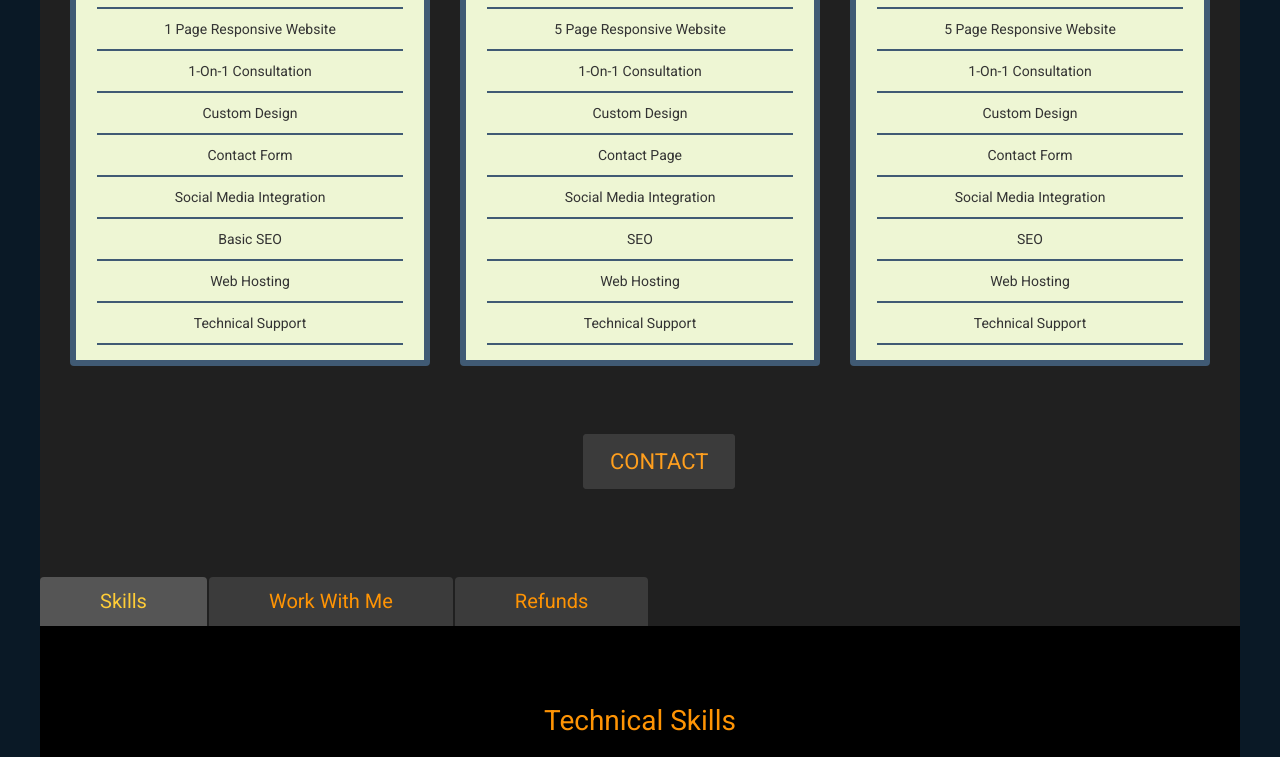
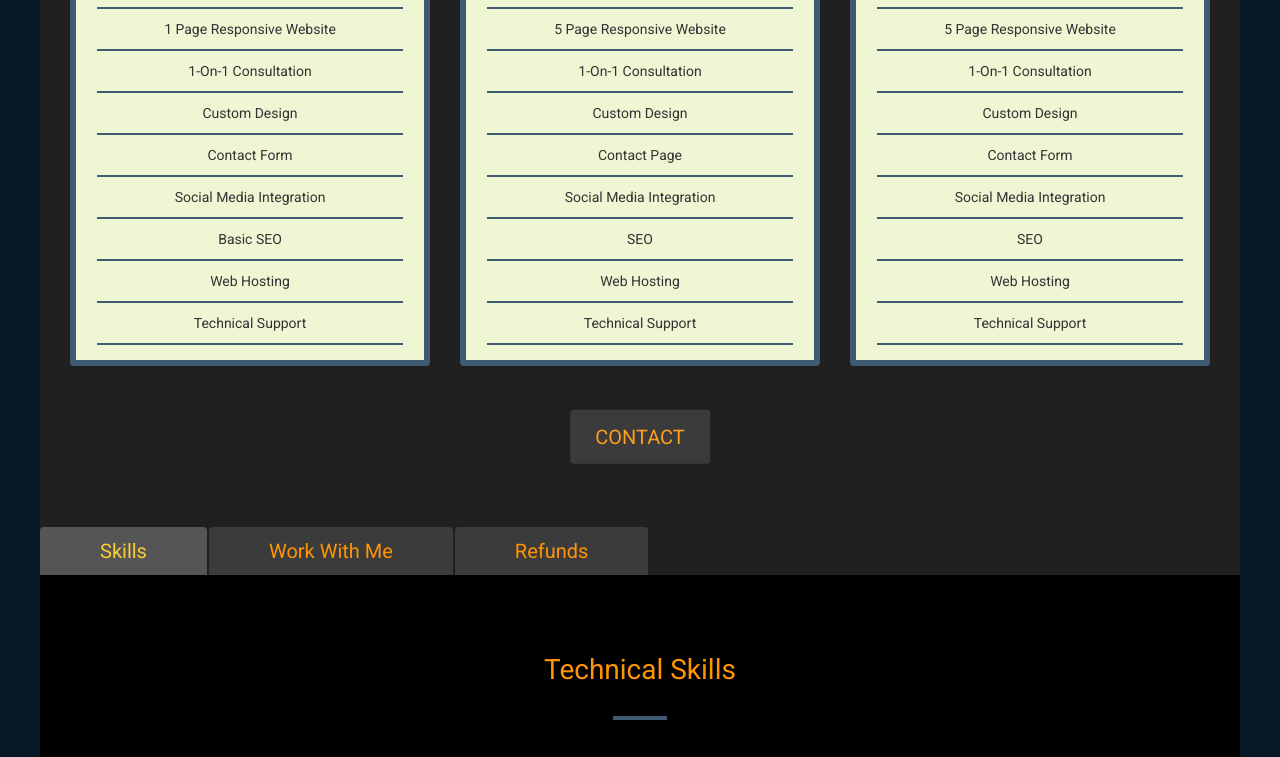
Before and after one commit to Code-Institute-Submissions/TAHJones-milestone-project-1, a plain HTML site: page index.html in a window 1280 px wide. Shown: the part 2893-3650 px from the top of the page. Drawn offline with nearby package versions, Linux system fonts and the light colour scheme; files whose address does not match are found by name.

Commit message:
milestone-project-1 - fix style & layout for packages section contact button

```diff
--- a/assets/css/theme.css
+++ b/assets/css/theme.css
@@ -1,4 +1,3 @@
-
 /* GENERAL */
 
 body {
@@ -84,6 +83,7 @@ span.highlight {
 }
 
 /*font size and margin sizes for medium screens*/
+
 @media (min-width:768px) {
 
     .page-title {
@@ -103,6 +103,7 @@ span.highlight {
 }
 
 /*font sizes for large screens*/
+
 @media (min-width:992px) {
     p {
         font-size: 16px;
@@ -119,7 +120,6 @@ span.highlight {
     .package>h4 {
         font-size: 20px;
     }
-
 }
 
 /*GENERAL-END*/
@@ -287,8 +287,10 @@ span.highlight {
 .bg-banner {
     color: #FFF;
     background-color: rgb(34, 49, 63);
-    background-image: url(/milestone-project-1/assets/images/bg.jpg);  /* works for github pages*/
-    /*background-image: url(/assets/images/bg.jpg);*/ /*works for cloud9*/
+    /* works for github pages*/
+    background-image: url(/milestone-project-1/assets/images/bg.jpg);
+    /*works for cloud9*/
+    /*background-image: url(/assets/images/bg.jpg);*/
     background-repeat: no-repeat;
     background-position: center;
     background-size: cover;
@@ -399,7 +401,6 @@ span.highlight {
         height: 100%;
         width: 82%;
         margin: 70px 0 100px;
-        /*margin: 100px 0;*/
         box-sizing: content-box;
     }
 }
@@ -445,7 +446,7 @@ span.highlight {
     width: 100%;
     opacity: 0;
     transition: .5s ease-in-out;
-  background-color: rgba(0,0,0,.5);
+    background-color: rgba(0, 0, 0, .5);
 }
 
 .overlay-container-1:hover .overlay {
@@ -462,7 +463,7 @@ span.highlight {
 
 .overlay-text {
     color: #FF9404;
-  font-size: 45px;
+    font-size: 40px;
     position: absolute;
     top: 50%;
     left: 50%;
@@ -472,9 +473,13 @@ span.highlight {
     text-align: center;
 }
 
-@media (min-width:768px) {
+@media (min-width: 768px) {
     .portfolio-img {
         max-width: 100%;
+    }
+
+    .overlay-text {
+        font-size: 28px;
     }
 }
 
@@ -483,7 +488,7 @@ span.highlight {
 /* UNIQUE-SELLING-POINT */
 
 .usp h5 {
-    color: #405a74;
+    color: #587da2;
     font-size: 20px;
     margin: 40px 0 20px;
     text-align: center;
@@ -546,6 +551,10 @@ span.highlight {
 
 /* PACKAGES */
 
+.bg-packages {
+    padding: 80px 0 120px;
+}
+
 .package {
     background-color: #EEF6D4;
     border: 6px solid #405a74;
@@ -583,18 +592,26 @@ span.highlight {
     width: 90%;
 }
 
+/*styles for large contact button at bottom of packages section*/
+
 .package-contact {
-    display: block;
-    margin: 80px auto 20px;
-    width: 10%;
+    position: relative;
+    width: 100%;
 }
 
 .package-contact .contact {
     background-color: #3b3b3b;
     border: solid 3px #3b3b3b;
     color: #ff9f1e;
-    padding: 12px 24px;
-    font-size: 22px;
+    padding: 8px 20px;
+    font-size: 18px;
+    position: absolute;
+    top: 50%;
+    left: 50%;
+    -webkit-transform: translate(-50%, 80%);
+    -ms-transform: translate(-50%, 80%);
+    transform: translate(-50%, 80%);
+    text-align: center;
 }
 
 .package-contact .contact:hover {
@@ -605,6 +622,17 @@ span.highlight {
     -webkit-transition: all .35s ease-in;
     -moz-transition: all .35s ease-in;
     -o-transition: all .35s ease-in;
+}
+
+@media (min-width: 768px) {
+    .bg-packages {
+        padding: 80px 0 160px;
+    }
+
+    .package-contact .contact {
+        padding: 10px 22px;
+        font-size: 20px;
+    }
 }
 
 /*reduce packages divs width on small screens 380px and above*/
@@ -651,8 +679,8 @@ span.highlight {
     border: none;
     border: 0;
     border-bottom-color: transparent;
-    font-size: 15px;
-    padding: 5px 10px;
+    font-size: 16px;
+    padding: 6px 12px;
 }
 
 .nav>li>a:focus,
@@ -687,8 +715,8 @@ span.highlight {
 
 @media (min-width:768px) {
     .nav-tabs>li>a {
-        font-size: 18px;
-        padding: 10px 40px;
+        font-size: 16px;
+        padding: 8px 30px;
     }
 }
 
@@ -764,7 +792,7 @@ span.highlight {
     margin-top: 15px;
 }
 
-/*ugly fix to position mobile icon correctly*/
+/*fix to position mobile icon correctly*/
 
 .font-awesome-icon--services>.fa-mobile {
     margin: -10px;
@@ -890,6 +918,7 @@ textarea.form-control {
 }
 
 /*error classes for future validation of form*/
+
 /*.error {
     color: #F82C2C;
     margin-top: 10px;
@@ -1013,7 +1042,6 @@ textarea.form-control {
 }
 
 .border-right {
-    /*display: none;*/
     border-right: 1px solid #ffcd37;
 }
 
--- a/index.html
+++ b/index.html
@@ -407,7 +407,7 @@
       <div class="row">
         <div class="col-xs-12">
           <div class="package-contact">
-            <a href="contact.html"><span class="contact">CONTACT</span></a>
+            <a class="contact" href="contact.html">CONTACT</a>
           </div>
         </div>
       </div>
```
Lines whose indentation alone changed are shown as unchanged.
